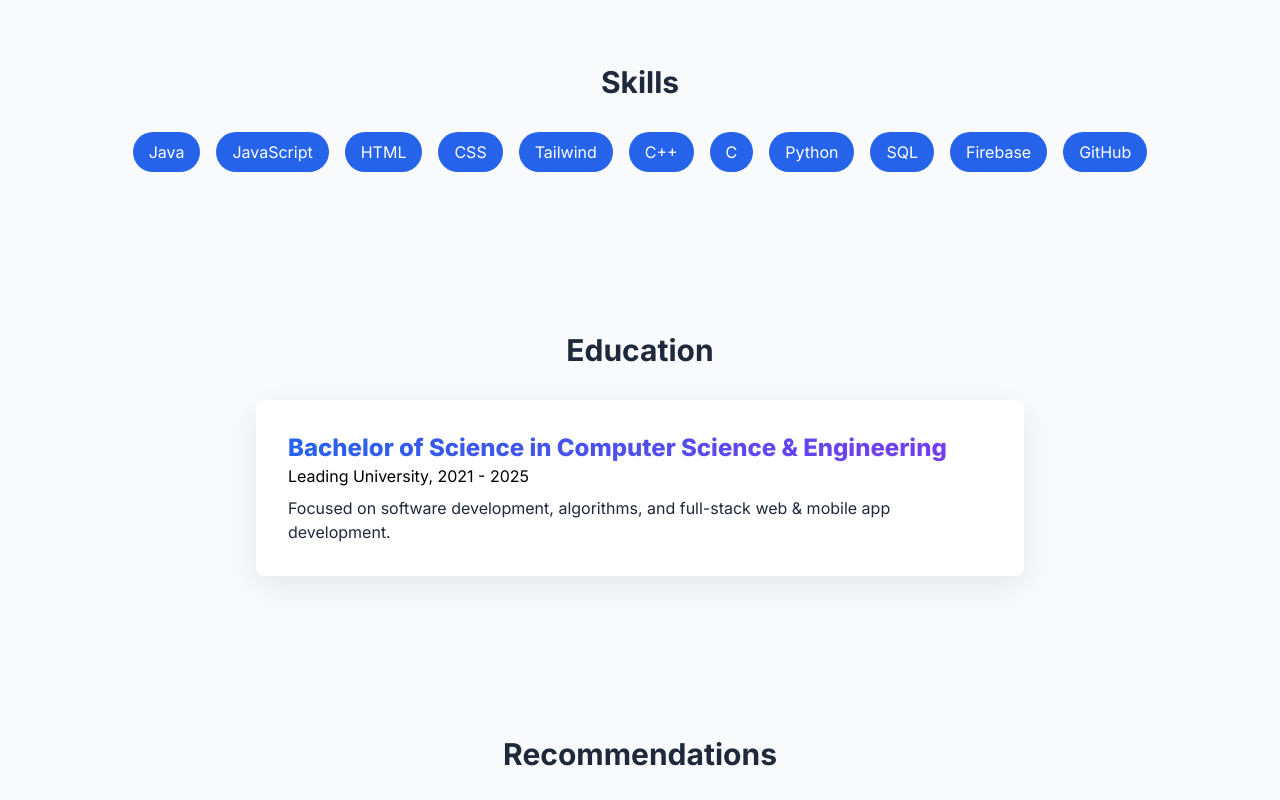
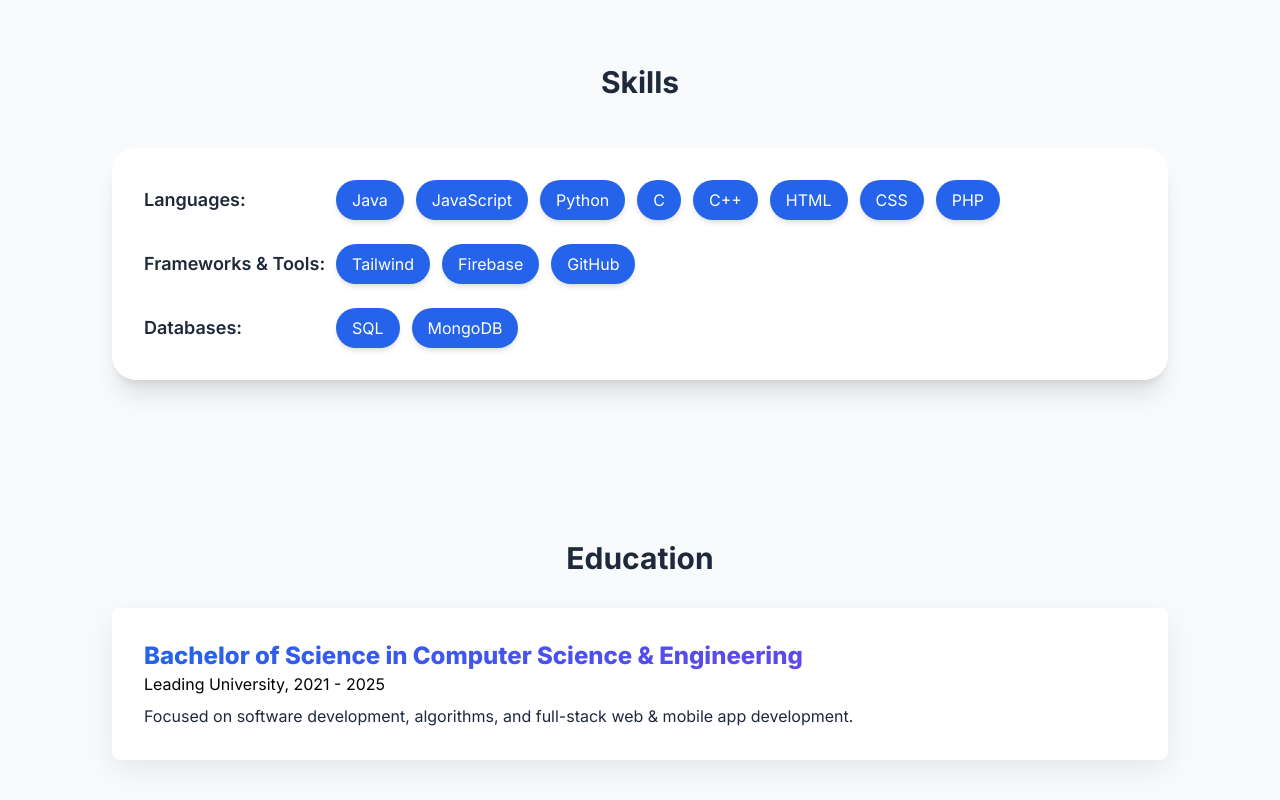
Before and after one commit to SiratimMChy/MyPortfolioWeb, a website with bundled scripts: page index.html in a window 1280 px wide. Shown: the part 2240-3040 px from the top of the page. Built offline with nearby package versions, Linux system fonts and the light colour scheme; no server answers.

Commit message:
update 5

```diff
--- a/index.html
+++ b/index.html
@@ -185,34 +185,62 @@
 
   <!-- Skills -->
 <section id="skills" class="max-w-6xl mx-auto px-4 sm:px-8 md:px-12 py-20">
-    <h3 class="text-2xl sm:text-3xl text-center font-bold mb-8">Skills</h3>
-    <div class="flex flex-wrap gap-4 justify-center">
-      <span class="bg-brand text-white px-4 py-2 rounded-full">Java</span>
-      <span class="bg-brand text-white px-4 py-2 rounded-full">JavaScript</span>
-      <span class="bg-brand text-white px-4 py-2 rounded-full">HTML</span>
-      <span class="bg-brand text-white px-4 py-2 rounded-full">CSS</span>
-      <span class="bg-brand text-white px-4 py-2 rounded-full">Tailwind</span>
-      <span class="bg-brand text-white px-4 py-2 rounded-full">C++</span>
-      <span class="bg-brand text-white px-4 py-2 rounded-full">C</span>
-      <span class="bg-brand text-white px-4 py-2 rounded-full">Python</span>
-      <span class="bg-brand text-white px-4 py-2 rounded-full">SQL</span>
-      <span class="bg-brand text-white px-4 py-2 rounded-full">Firebase</span>
-      <span class="bg-brand text-white px-4 py-2 rounded-full">GitHub</span>
+  <h3 class="text-3xl font-bold text-center mb-12">Skills</h3>
+
+  <div class="bg-white shadow-xl rounded-3xl p-8 hover:shadow-2xl transition-shadow duration-300">
+
+    <!-- Languages -->
+    <div class="mb-6 flex flex-wrap items-center">
+      <h4 class="text-lg font-semibold w-full sm:w-48">Languages:</h4>
+      <div class="flex flex-wrap gap-3 flex-1">
+        <span class="bg-brand text-white px-4 py-2 rounded-full shadow-md hover:scale-105 transform transition-transform duration-200">Java</span>
+        <span class="bg-brand text-white px-4 py-2 rounded-full shadow-md hover:scale-105 transform transition-transform duration-200">JavaScript</span>
+        <span class="bg-brand text-white px-4 py-2 rounded-full shadow-md hover:scale-105 transform transition-transform duration-200">Python</span>
+        <span class="bg-brand text-white px-4 py-2 rounded-full shadow-md hover:scale-105 transform transition-transform duration-200">C</span>
+        <span class="bg-brand text-white px-4 py-2 rounded-full shadow-md hover:scale-105 transform transition-transform duration-200">C++</span>
+        <span class="bg-brand text-white px-4 py-2 rounded-full shadow-md hover:scale-105 transform transition-transform duration-200">HTML</span>
+        <span class="bg-brand text-white px-4 py-2 rounded-full shadow-md hover:scale-105 transform transition-transform duration-200">CSS</span>
+        <span class="bg-brand text-white px-4 py-2 rounded-full shadow-md hover:scale-105 transform transition-transform duration-200">PHP</span>
+      </div>
+    </div>
+
+    <!-- Frameworks & Tools -->
+    <div class="mb-6 flex flex-wrap items-center">
+      <h4 class="text-lg font-semibold w-full sm:w-48">Frameworks & Tools:</h4>
+      <div class="flex flex-wrap gap-3 flex-1">
+        <span class="bg-brand text-white px-4 py-2 rounded-full shadow-md hover:scale-105 transform transition-transform duration-200">Tailwind</span>
+        <span class="bg-brand text-white px-4 py-2 rounded-full shadow-md hover:scale-105 transform transition-transform duration-200">Firebase</span>
+        <span class="bg-brand text-white px-4 py-2 rounded-full shadow-md hover:scale-105 transform transition-transform duration-200">GitHub</span>
+      </div>
+    </div>
+
+    <!-- Databases -->
+    <div class="flex flex-wrap items-center">
+      <h4 class="text-lg font-semibold w-full sm:w-48">Databases:</h4>
+      <div class="flex flex-wrap gap-3 flex-1">
+        <span class="bg-brand text-white px-4 py-2 rounded-full shadow-md hover:scale-105 transform transition-transform duration-200">SQL</span>
+        <span class="bg-brand text-white px-4 py-2 rounded-full shadow-md hover:scale-105 transform transition-transform duration-200">MongoDB</span>
+      </div>
+    </div>
+
   </div>
 </section>
+
 
   <!-- Education -->
  <section id="education" class="max-w-6xl mx-auto px-4 sm:px-8 md:px-12 py-20">
   <h3 class="text-2xl sm:text-3xl text-center font-bold mb-8">Education</h3>
-    <div class="bg-white dark:bg-slate-700 rounded-lg shadow-soft p-6 sm:p-8 max-w-3xl mx-auto">
+  <div class="bg-white dark:bg-slate-700 rounded-lg shadow-soft p-6 sm:p-8 max-w-6xl mx-auto">
     <h4 class="text-xl sm:text-2xl font-extrabold gtext">Bachelor of Science
       in Computer Science & Engineering</h4>
-      <p class="text-sm sm:text-base text-black dark:text-gray-300"><a href="https://lus.ac.bd/">Leading
-          University</a>, 2021 - 2025</p>
+    <p class="text-sm sm:text-base text-black dark:text-gray-300">
+      <a href="https://lus.ac.bd/">Leading University</a>, 2021 - 2025
+    </p>
     <p class="mt-2 text-sm sm:text-base">Focused on software development,
       algorithms, and full-stack web & mobile app development.</p>
   </div>
 </section>
+
 
   <!-- Recommendations Section -->
   <section id="recommendationsPreview" class="max-w-6xl mx-auto px-4 sm:px-8 md:px-12 py-20">
```
Lines whose indentation alone changed are shown as unchanged.
